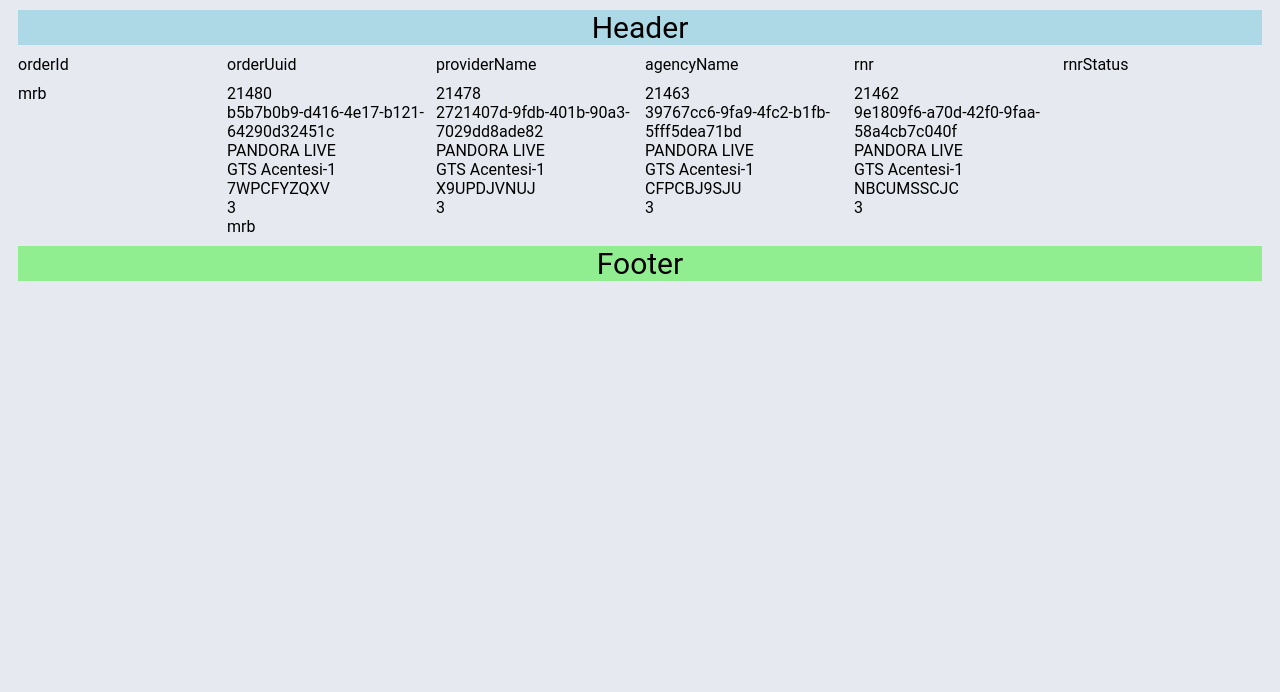
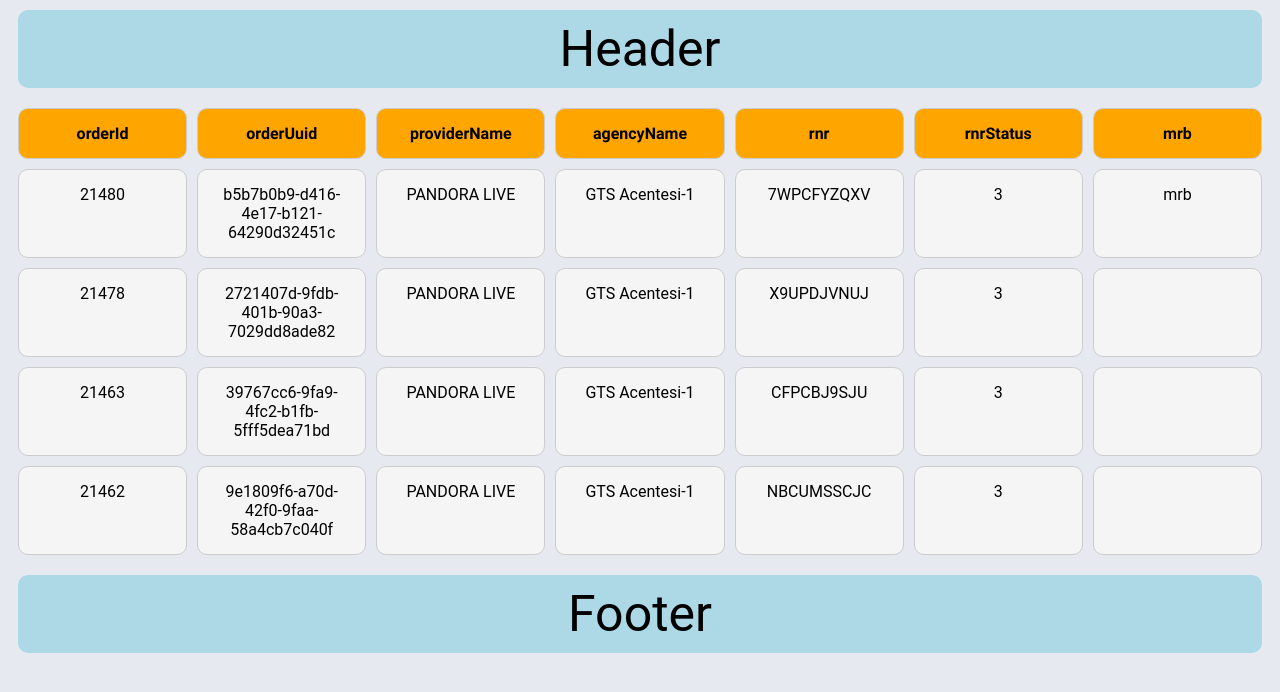
Before and after one commit to Mwiert/miniSpa, a Vue app: page /pinkpanthers in a window 1280 px wide. Shown: the top 692 px of the page. Built offline with nearby package versions, Linux system fonts and the light colour scheme; a web font is replaced by a local one.

Commit message:
Add CSS, Grid fix

```diff
--- a/src/components/SmartTable/SmartTable.vue
+++ b/src/components/SmartTable/SmartTable.vue
@@ -31,39 +31,16 @@ export default{
 </script>
 
 <style lang="scss" scoped>
+
 .smart-table-c {
     margin: 10px;
 }
 
-.grid-container {
-    display: grid;
-    margin-top: 10px;
-    margin-bottom: 10px;
-    grid-template-columns: repeat(6, 1fr);
-    gap: 10px;
-}
-
-.grid-header, .grid-item {
-    background-color: yellow;
-    padding: 20px;
-    border: 1px solid b;
-    text-align: center;
-}
-
-.grid-header {
-    font-weight: bold;
-    background-color: orange;
-}
-
-.header {
+.header, .footer {
     background-color: lightblue;
     text-align: center;
-    font-size: 30px;
-}
-
-.footer {
-    background-color: lightgreen;
-    text-align: center;
-    font-size: 30px;
+    font-size: 50px;
+    padding: 10px;
+    border-radius: 10px;
 }
 </style>
--- a/src/components/SmartTable/SmartTableBody.vue
+++ b/src/components/SmartTable/SmartTableBody.vue
@@ -1,12 +1,12 @@
+
 <template>
   <div class="grid-container">
-    <div v-for="(header, index) in headers" :key="index" class="grid-header">
+    <div class="grid-header" v-for="(header, index) in headers" :key="index">
       {{ header }}
     </div>
-
-    <div v-for="(tableRow, rowIndex) in tableData" :key="rowIndex">
-      <div v-for="(cell, cellIndex) in tableRow" :key="cellIndex" class="grid-item">
-        {{ cell }}
+    <div class="grid-row" v-for="(tableRow, rowIndex) in tableData" :key="rowIndex">
+      <div v-for="(cell, cellIndex) in headers" :key="cellIndex" class="grid-item">
+        {{ tableRow[cell] }}
       </div>
     </div>
   </div>
@@ -32,23 +32,54 @@ export default {
 }
 </script>
 
-<!-- <stlye lang="scss">
-// .smart-table-body-c {
-//   display: grid;
-//   margin-top: 10px;
-//   margin-bottom: 10px;
-//   gap: 10px;
-//   .grid-header,
-//   .grid-item {
-//     background-color: yellow;
-//     padding: 20px;
-//     border: 1px solid b;
-//     text-align: center;
-//   }
+<style lang="scss" scoped>
 
-//   .grid-header {
-//     font-weight: bold;
-//     background-color: orange;
-//   }
-// }
-</stlye> -->
+.grid-container {
+  display: grid;
+    margin-top: 20px;
+    margin-bottom: 20px;
+    grid-template-columns: repeat(7, 1fr);
+    gap: 10px;
+}
+
+.grid-header, .grid-item {
+    padding: 15px;
+    border: 1px solid #ccc;
+    text-align: center;
+    border-radius: 10px;
+    transition: transform 0.2s, background-color 0.3s;
+}
+
+.grid-header {
+    font-weight: bold;
+    background-color: orange;
+    color: black
+}
+
+.grid-header:hover {
+    background-color: #ffd900;
+}
+
+.grid-item {
+    background-color: #f5f5f5;
+}
+
+.grid-item:hover {
+    background-color: #ff4949;
+    box-shadow: 0 4px 8px rgba(0, 0, 0, 0.1);
+}
+
+@keyframes fadeIn {
+    from { opacity: 0; }
+    to { opacity: 1; }
+}
+
+.grid-container {
+    animation: fadeIn 1s ease-in-out;
+}
+
+.grid-row {
+  display: contents;
+}
+
+</style>
```
